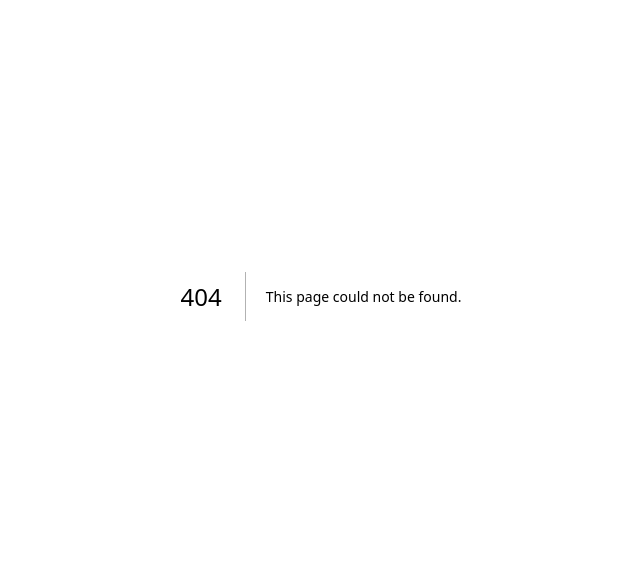
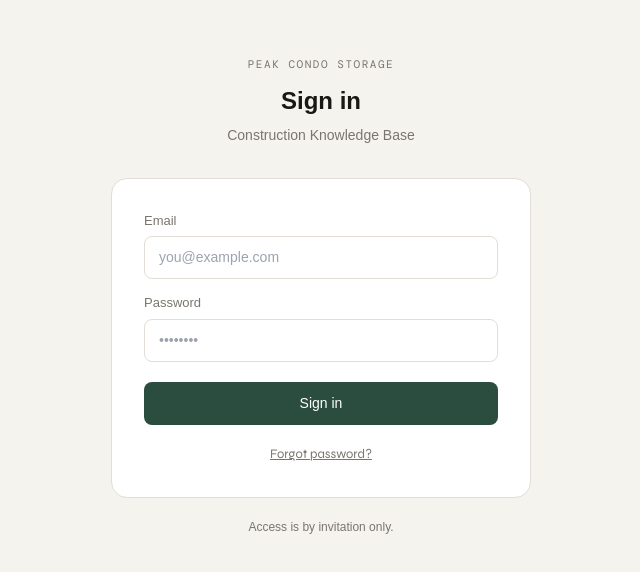
Before and after one commit to bridgerbeyer/peak-tracker, a Next.js app: page /login in a window 1280 px wide. Before the commit this address had no page. Shown: the part 104-676 px from the top of the page, without its empty margins (319-959 px from the left). Built offline with nearby package versions, Linux system fonts and the light colour scheme; no server answers.

Commit message:
Add auth login system

```diff
--- /dev/null
+++ b/app/auth/callback/route.ts
@@ -0,0 +1,29 @@
+import { createServerClient } from '@supabase/ssr'
+import { cookies } from 'next/headers'
+import { NextResponse, type NextRequest } from 'next/server'
+
+export async function GET(request: NextRequest) {
+  const { searchParams, origin } = new URL(request.url)
+  const code = searchParams.get('code')
+  const next = searchParams.get('next') ?? '/'
+  if (code) {
+    const cookieStore = await cookies()
+    const supabase = createServerClient(
+      process.env.NEXT_PUBLIC_SUPABASE_URL!,
+      process.env.NEXT_PUBLIC_SUPABASE_ANON_KEY!,
+      {
+        cookies: {
+          getAll() { return cookieStore.getAll() },
+          setAll(cookiesToSet) {
+            cookiesToSet.forEach(({ name, value, options }) =>
+              cookieStore.set(name, value, options)
+            )
+          },
+        },
+      }
+    )
+    const { error } = await supabase.auth.exchangeCodeForSession(code)
+    if (!error) return NextResponse.redirect(`${origin}${next}`)
+  }
+  return NextResponse.redirect(`${origin}/login?error=auth_failed`)
+}
--- /dev/null
+++ b/app/login/page.tsx
@@ -0,0 +1,70 @@
+'use client'
+import { useState } from 'react'
+import { createClient } from '@/lib/supabase-browser'
+
+export default function LoginPage() {
+  const [email, setEmail] = useState('')
+  const [password, setPassword] = useState('')
+  const [mode, setMode] = useState<'login' | 'reset'>('login')
+  const [loading, setLoading] = useState(false)
+  const [message, setMessage] = useState('')
+  const [error, setError] = useState('')
+  const supabase = createClient()
+
+  async function handleLogin() {
+    if (!email.trim() || !password.trim()) { setError('Please enter your email and password.'); return }
+    setLoading(true); setError(''); setMessage('')
+    const { error } = await supabase.auth.signInWithPassword({ email: email.trim(), password })
+    if (error) setError(error.message)
+    else window.location.href = '/'
+    setLoading(false)
+  }
+
+  async function handleReset() {
+    if (!email.trim()) { setError('Please enter your email address.'); return }
+    setLoading(true); setError(''); setMessage('')
+    const { error } = await supabase.auth.resetPasswordForEmail(email.trim(), {
+      redirectTo: `${window.location.origin}/auth/callback`
+    })
+    if (error) setError(error.message)
+    else setMessage('Check your email for a password reset link.')
+    setLoading(false)
+  }
+
+  return (
+    <div style={{ minHeight: '100vh', background: '#F5F3EE', display: 'flex', alignItems: 'center', justifyContent: 'center', padding: '1.5rem', fontFamily: 'DM Sans, sans-serif' }}>
+      <div style={{ width: '100%', maxWidth: 420 }}>
+        <div style={{ textAlign: 'center', marginBottom: 32 }}>
+          <div style={{ fontFamily: 'DM Mono, monospace', fontSize: 11, letterSpacing: '0.14em', color: '#7A756E', marginBottom: 10 }}>PEAK CONDO STORAGE</div>
+          <div style={{ fontSize: 24, fontWeight: 600, color: '#1A1814', marginBottom: 6 }}>{mode === 'login' ? 'Sign in' : 'Reset password'}</div>
+          <div style={{ fontSize: 14, color: '#7A756E' }}>{mode === 'login' ? 'Construction Knowledge Base' : 'We will send a reset link to your email'}</div>
+        </div>
+        <div style={{ background: '#fff', borderRadius: 16, border: '1px solid #E2DDD6', padding: '2rem' }}>
+          <div style={{ marginBottom: 14 }}>
+            <label style={{ fontSize: 13, color: '#7A756E', display: 'block', marginBottom: 6 }}>Email</label>
+            <input type="email" value={email} onChange={e => setEmail(e.target.value)} onKeyDown={e => e.key === 'Enter' && (mode === 'login' ? handleLogin() : handleReset())} placeholder="you@example.com" autoFocus style={{ width: '100%', border: '1px solid #E2DDD6', borderRadius: 8, padding: '10px 14px', fontSize: 14, fontFamily: 'DM Sans, sans-serif', color: '#1A1814', background: '#fff', outline: 'none', boxSizing: 'border-box' }} />
+          </div>
+          {mode === 'login' && (
+            <div style={{ marginBottom: 20 }}>
+              <label style={{ fontSize: 13, color: '#7A756E', display: 'block', marginBottom: 6 }}>Password</label>
+              <input type="password" value={password} onChange={e => setPassword(e.target.value)} onKeyDown={e => e.key === 'Enter' && handleLogin()} placeholder="••••••••" style={{ width: '100%', border: '1px solid #E2DDD6', borderRadius: 8, padding: '10px 14px', fontSize: 14, fontFamily: 'DM Sans, sans-serif', color: '#1A1814', background: '#fff', outline: 'none', boxSizing: 'border-box' }} />
+            </div>
+          )}
+          {error && <div style={{ background: '#FEE2E2', border: '1px solid #FECACA', borderRadius: 8, padding: '10px 14px', fontSize: 13, color: '#991B1B', marginBottom: 14 }}>{error}</div>}
+          {message && <div style={{ background: '#D1FAE5', border: '1px solid #A7F3D0', borderRadius: 8, padding: '10px 14px', fontSize: 13, color: '#065F46', marginBottom: 14 }}>{message}</div>}
+          <button onClick={mode === 'login' ? handleLogin : handleReset} disabled={loading} style={{ width: '100%', padding: '11px', background: loading ? '#A3B8B0' : '#2B4D3F', color: '#fff', border: 'none', borderRadius: 8, fontSize: 14, fontWeight: 500, cursor: loading ? 'default' : 'pointer', fontFamily: 'DM Sans, sans-serif' }}>
+            {loading ? 'Please wait...' : mode === 'login' ? 'Sign in' : 'Send reset link'}
+          </button>
+          <div style={{ textAlign: 'center', marginTop: 16 }}>
+            {mode === 'login' ? (
+              <button onClick={() => { setMode('reset'); setError(''); setMessage('') }} style={{ fontSize: 13, color: '#7A756E', background: 'none', border: 'none', cursor: 'pointer', textDecoration: 'underline' }}>Forgot password?</button>
+            ) : (
+              <button onClick={() => { setMode('login'); setError(''); setMessage('') }} style={{ fontSize: 13, color: '#7A756E', background: 'none', border: 'none', cursor: 'pointer', textDecoration: 'underline' }}>Back to sign in</button>
+            )}
+          </div>
+        </div>
+        <div style={{ textAlign: 'center', marginTop: 20, fontSize: 12, color: '#7A756E' }}>Access is by invitation only.</div>
+      </div>
+    </div>
+  )
+}
--- /dev/null
+++ b/lib/supabase-browser.ts
@@ -0,0 +1,8 @@
+import { createBrowserClient } from '@supabase/ssr'
+
+export function createClient() {
+  return createBrowserClient(
+    process.env.NEXT_PUBLIC_SUPABASE_URL!,
+    process.env.NEXT_PUBLIC_SUPABASE_ANON_KEY!
+  )
+}
--- a/middleware.ts
+++ b/middleware.ts
@@ -3,7 +3,6 @@ import { NextResponse, type NextRequest } from 'next/server'
 
 export async function middleware(request: NextRequest) {
   let supabaseResponse = NextResponse.next({ request })
-
   const supabase = createServerClient(
     process.env.NEXT_PUBLIC_SUPABASE_URL!,
     process.env.NEXT_PUBLIC_SUPABASE_ANON_KEY!,
@@ -20,23 +19,19 @@ export async function middleware(request: NextRequest) {
       },
     }
   )
-
   const { data: { user } } = await supabase.auth.getUser()
   const isLoginPage = request.nextUrl.pathname === '/login'
   const isAuthCallback = request.nextUrl.pathname.startsWith('/auth')
-
   if (!user && !isLoginPage && !isAuthCallback) {
     const url = request.nextUrl.clone()
     url.pathname = '/login'
     return NextResponse.redirect(url)
   }
-
   if (user && isLoginPage) {
     const url = request.nextUrl.clone()
     url.pathname = '/'
     return NextResponse.redirect(url)
   }
-
   return supabaseResponse
 }
 
```
